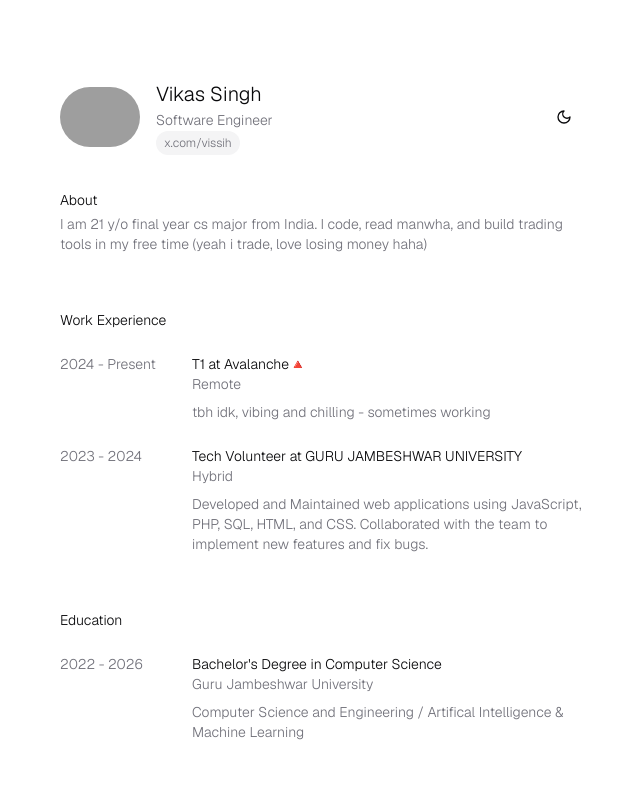
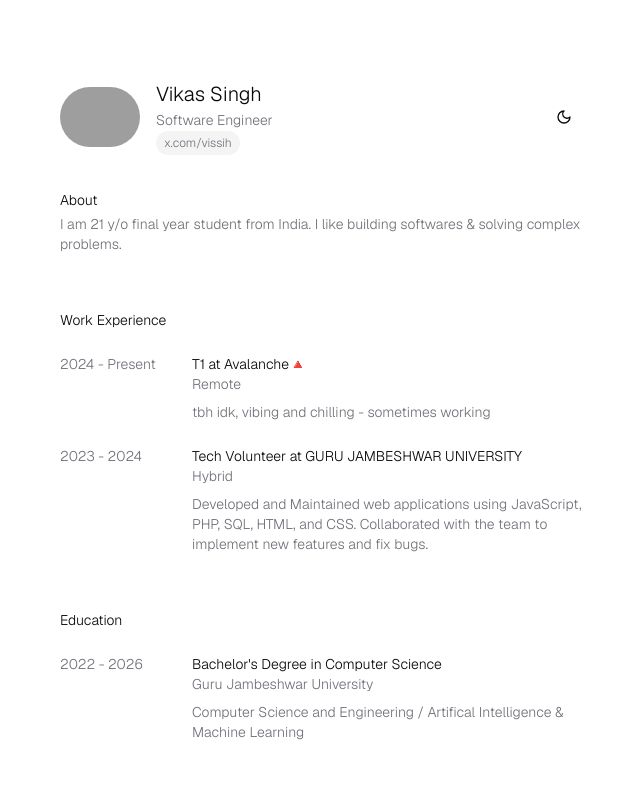
Before and after one commit to vissih/cv, a Next.js app: page / in a window 1280 px wide. Shown: the top 800 px of the page, without its empty margins (316-956 px from the left). Built offline with nearby package versions, Linux system fonts and the light colour scheme; grey boxes are pictures that could not be loaded.

Commit message:
Update bio.ts

```diff
--- a/data/bio.ts
+++ b/data/bio.ts
@@ -4,7 +4,7 @@ export const bioData = {
   jobTitle: 'Software Engineer',
   website: 'https://x.com/vissih',
   about:
-    'I am 21 y/o final year cs major from India. I code, read manwha, and build trading tools in my free time (yeah i trade, love losing money haha)',
+    'I am 21 y/o final year student from India. I like building softwares & solving complex problems.',
   contacts: [
     {
       label: 'Email',
```
